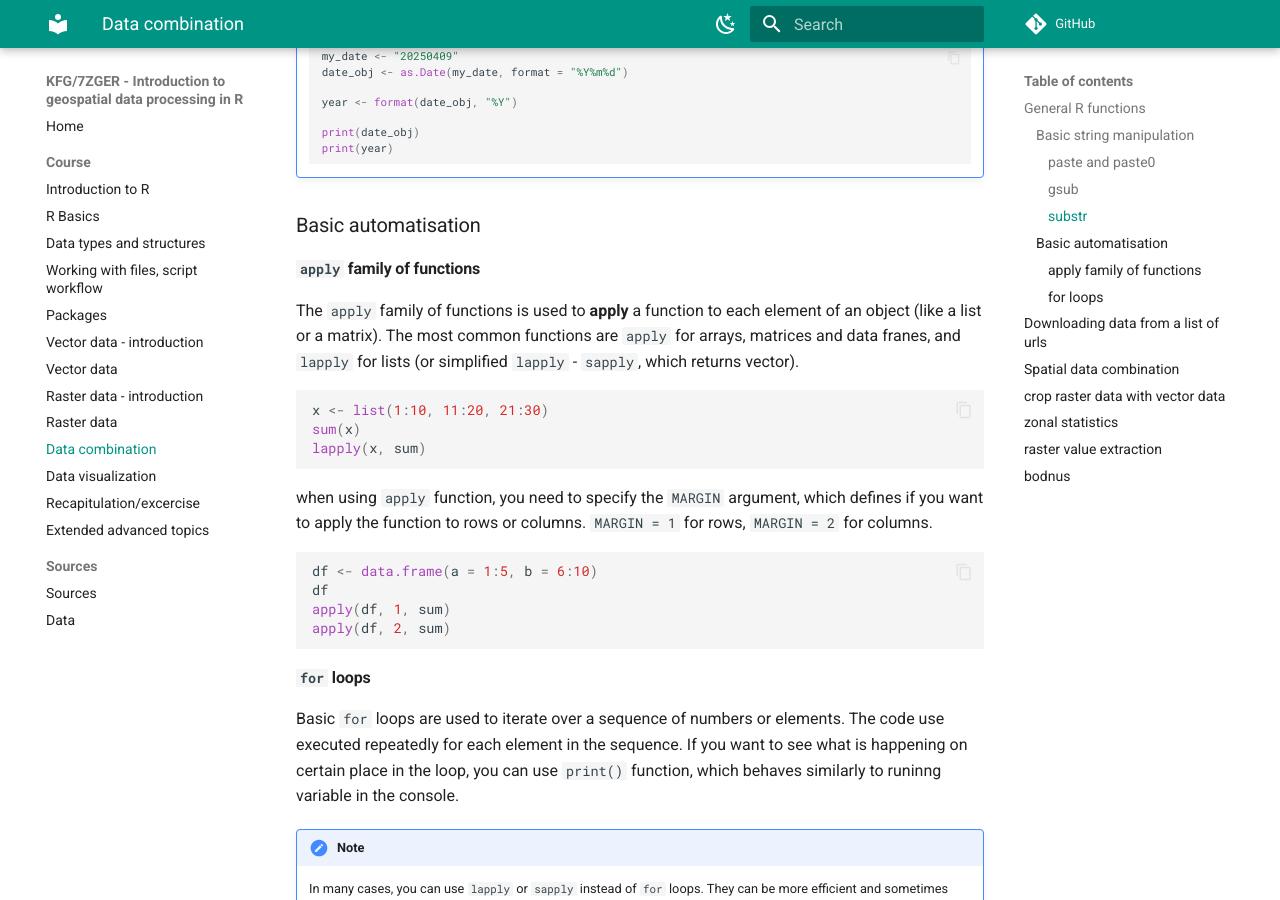
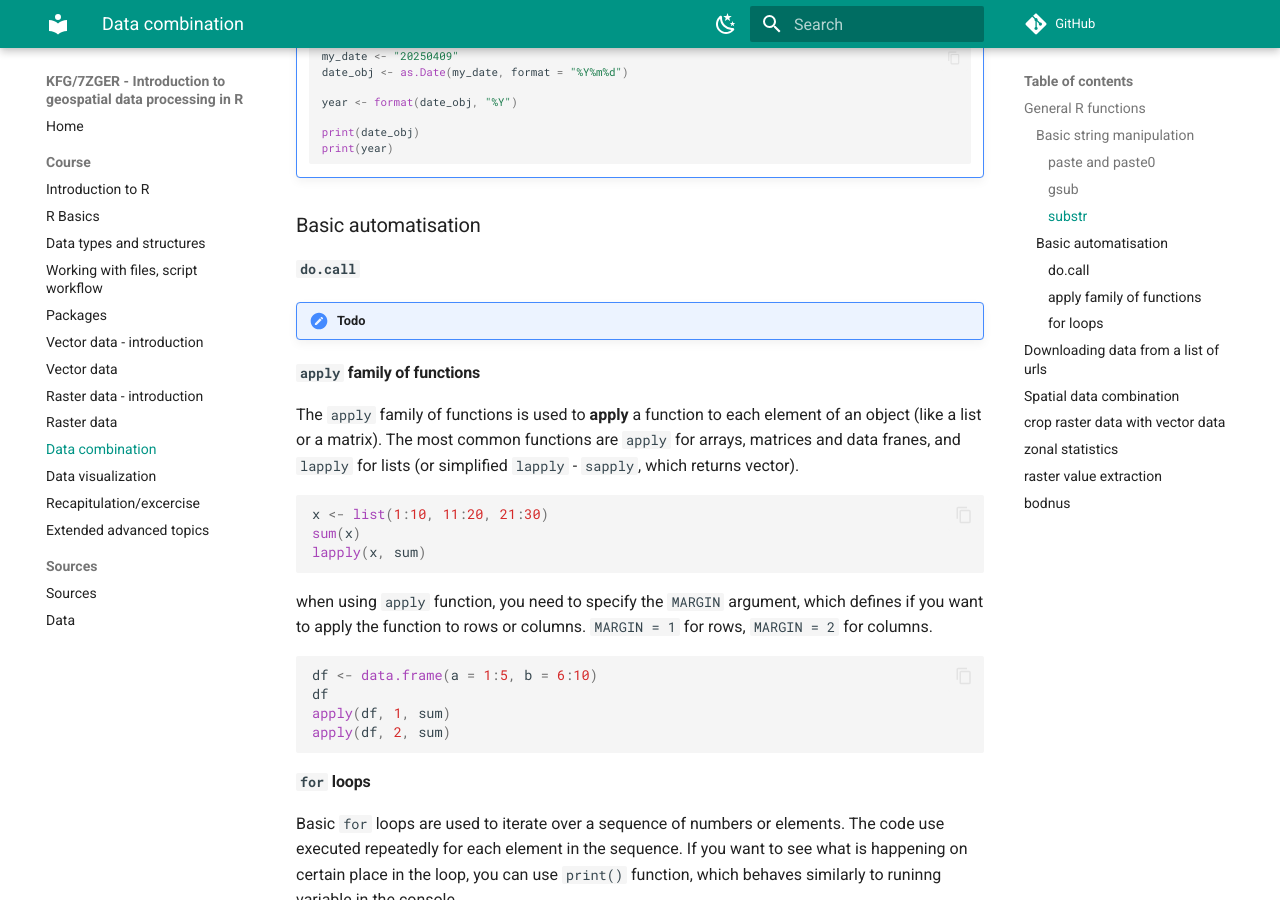
Before and after one commit to kalab-oto/7ZGER, an MkDocs documentation site: the page built from docs/data_combination.md, in a window 1280 px wide and 900 px high, scrolled down 1198 px. Built offline with MkDocs 1.6.1 and Material for MkDocs 9.7.7, drawn with Linux system fonts in a browser that asks for light colours; comment, search, counter and statistics services are not loaded.

Commit message:
init do.call

````diff
--- a/docs/data_combination.md
+++ b/docs/data_combination.md
@@ -63,6 +63,11 @@ my_date
     ```
 
 ### Basic automatisation
+
+#### `do.call`
+
+!!! todo
+
 
 #### `apply` family of functions
 
````
